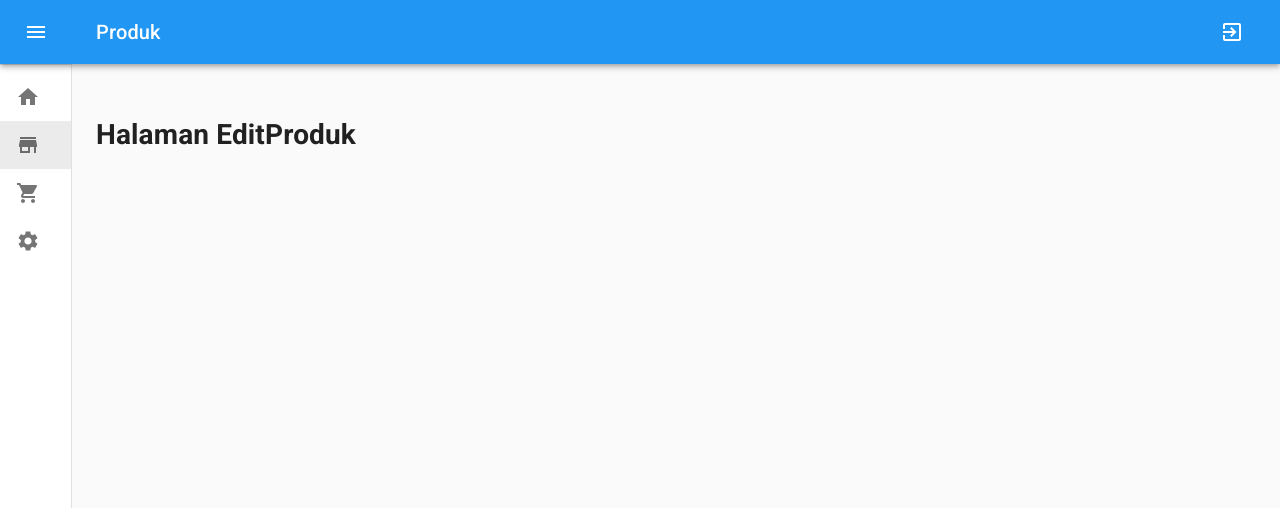
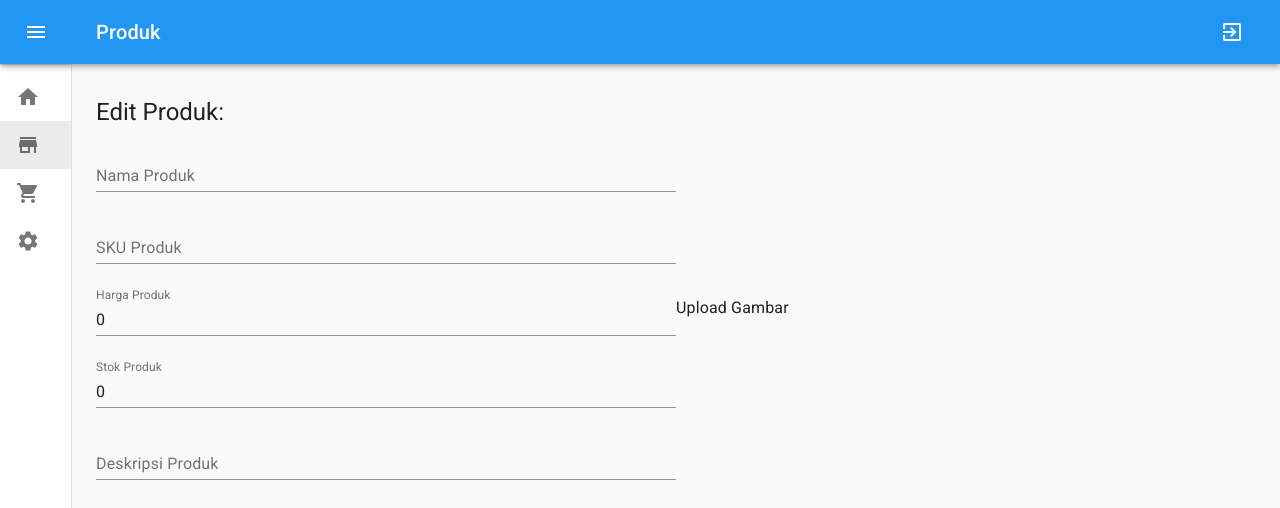
Before and after one commit to wildenali/aplikasiposwilden, a React (Create React App) app: page /produk/edit/1 in a window 1280 px wide. Shown: the top 508 px of the page. Built offline with nearby package versions, Linux system fonts and the light colour scheme; no server answers; sample sign-in values are in the browser's storage.

Commit message:
add TextField for Nama Produk, SKU Produk, Harga produk, stok produk dan deskripsi produk

```diff
--- a/src/pages/private/produk/edit.js
+++ b/src/pages/private/produk/edit.js
@@ -1,7 +1,115 @@
-import React from 'react'
+import React, { useState } from 'react'
+
+// material ui
+import TextField from '@material-ui/core/TextField'
+import Button from '@material-ui/core/Button'
+import Grid from '@material-ui/core/Grid'
+import Typography from '@material-ui/core/Typography'
 
 function EditProduk() {
-  return <h1>Halaman EditProduk</h1>
+
+  const [form, setForm] = useState({
+    nama: '',
+    sku: '',
+    harga: 0,
+    stok: 0,
+    deskripsi: '',
+  })
+
+  const [error, setError] = useState({
+    nama: '',
+    sku: '',
+    harga: '',
+    stok: '',
+    deskripsi: '',
+  })
+
+  const handleChange = e => {
+    setForm({
+      ...form, [e.target.nama]: e.target.value
+    })
+  }
+
+  return  <div>
+            <Typography
+              variant="h5"
+              component="h1"
+            >
+              Edit Produk: {form.nama}
+            </Typography>
+            <Grid
+              container
+              alignItems="center"
+              justify="center"
+            >
+              <Grid item xs={12} sm={6}>
+                <form>
+                  <TextField
+                    id="nama"
+                    name="nama"
+                    label="Nama Produk"
+                    margin="normal"
+                    fullWidth
+                    value={form.nama}
+                    onChange={handleChange}
+                    helperText={error.nama}
+                    error={error.nama ? true : false}
+                  />
+                  <TextField
+                    id="sku"
+                    name="sku"
+                    label="SKU Produk"
+                    margin="normal"
+                    fullWidth
+                    value={form.sku}
+                    onChange={handleChange}
+                    helperText={error.sku}
+                    error={error.sku ? true : false}
+                  />
+                  <TextField
+                    id="harga"
+                    name="harga"
+                    label="Harga Produk"
+                    type="number"
+                    margin="normal"
+                    fullWidth
+                    value={form.harga}
+                    onChange={handleChange}
+                    helperText={error.harga}
+                    error={error.harga ? true : false}
+                  />
+                  <TextField
+                    id="stok"
+                    name="stok"
+                    label="Stok Produk"
+                    type="number"
+                    margin="normal"
+                    fullWidth
+                    value={form.stok}
+                    onChange={handleChange}
+                    helperText={error.stok}
+                    error={error.stok ? true : false}
+                  />
+                  <TextField
+                    id="deskripsi"
+                    name="deskripsi"
+                    label="Deskripsi Produk"
+                    margin="normal"
+                    multiline
+                    rowsMax={3}
+                    fullWidth
+                    value={form.deskripsi}
+                    onChange={handleChange}
+                    helperText={error.deskripsi}
+                    error={error.deskripsi ? true : false}
+                  />
+                </form>
+              </Grid>
+              <Grid item xs={12} sm={6}>
+                <Typography>Upload Gambar</Typography>
+              </Grid>
+            </Grid>
+          </div>
 }
 
 export default EditProduk;
```
